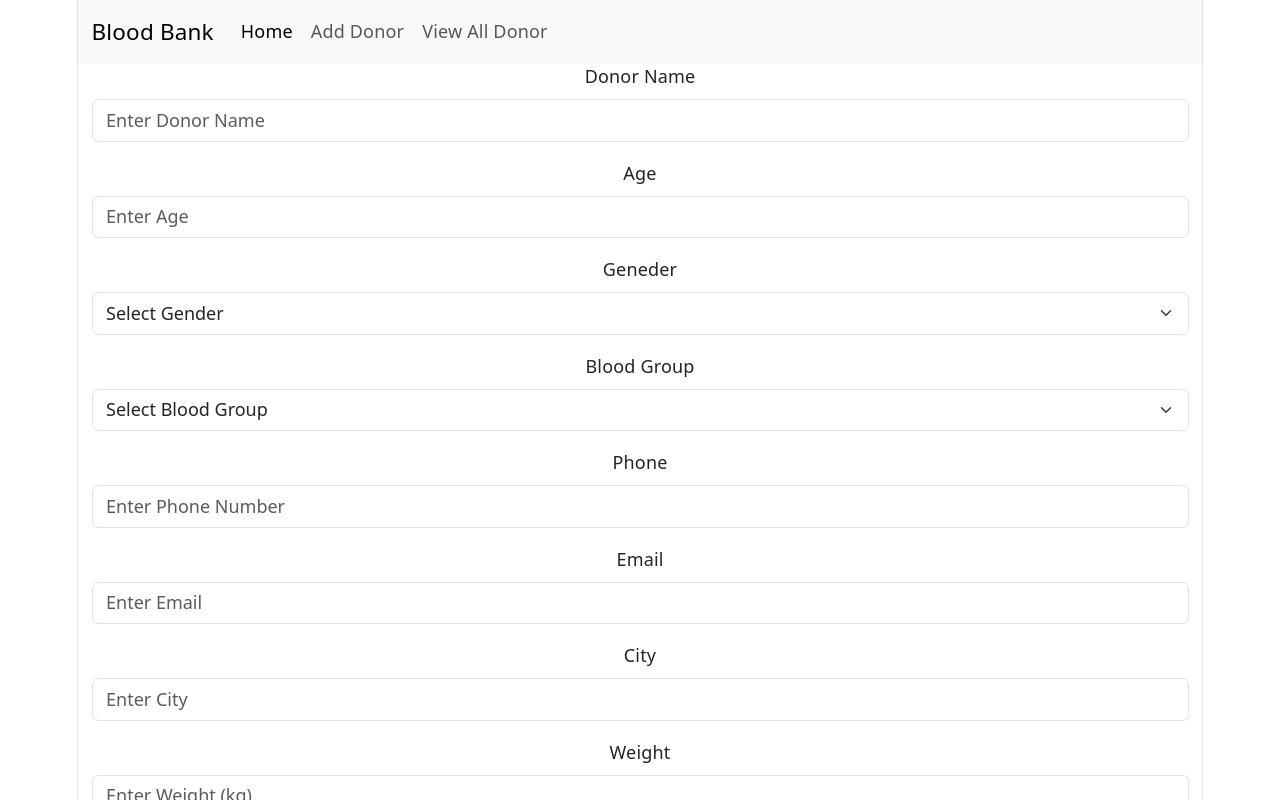
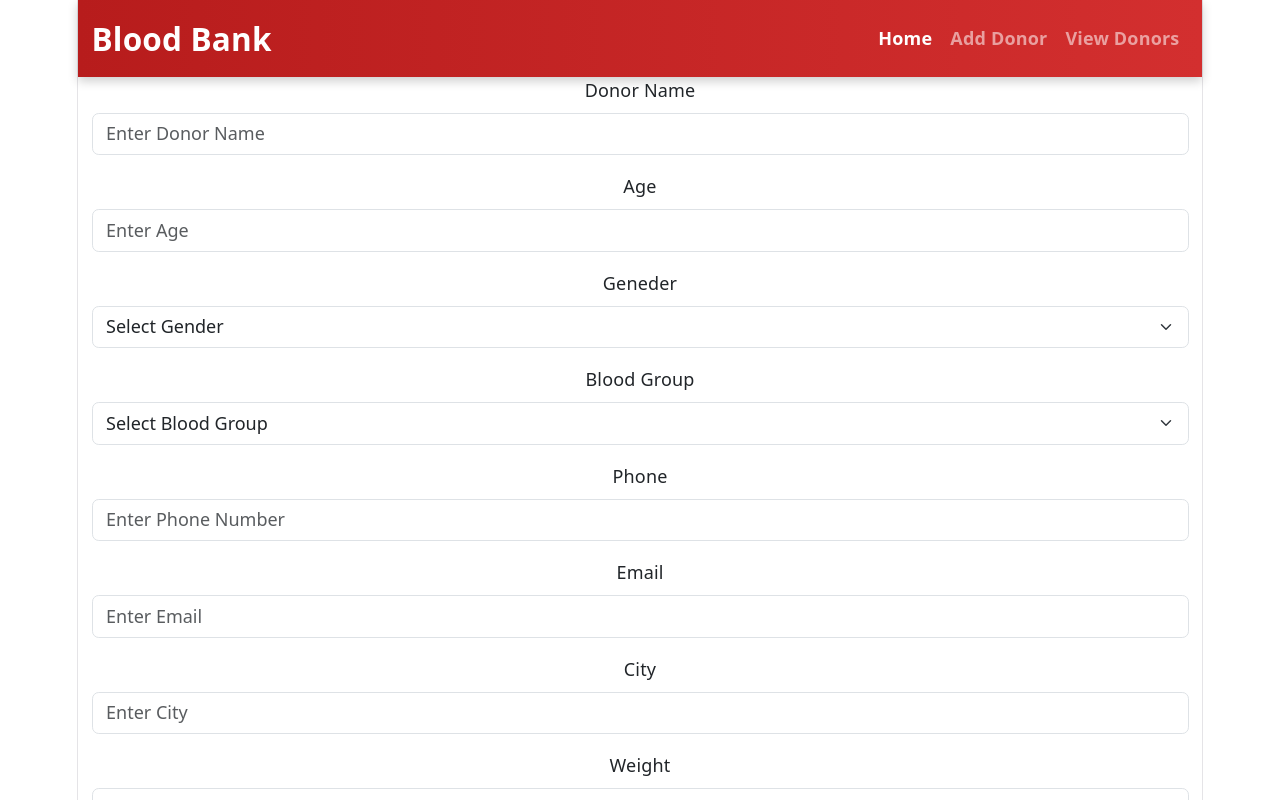
Before and after one commit to Anurag3215/blood-bank-management-react-app, a React (Vite) app: page / in a window 1280 px wide. Shown: the top 800 px of the page. Built offline with nearby package versions, Linux system fonts and the light colour scheme.

Commit message:
Nav bar upadated

```diff
--- a/src/components/Navbar.jsx
+++ b/src/components/Navbar.jsx
@@ -5,19 +5,54 @@
     return (
         <div>
 
-            <nav class="navbar navbar-expand-lg bg-body-tertiary">
-                <div class="container-fluid">
-                    <Link class="navbar-brand" to="#">Blood Bank</Link>
-                    <button class="navbar-toggler" type="button" data-bs-toggle="collapse" data-bs-target="#navbarNavAltMarkup" aria-controls="navbarNavAltMarkup" aria-expanded="false" aria-label="Toggle navigation">
-                        <span class="navbar-toggler-icon"></span>
+            <nav
+                className="navbar navbar-expand-lg navbar-dark"
+                style={{
+                    background: "linear-gradient(90deg, #b71c1c, #d32f2f)",
+                    boxShadow: "0 4px 10px rgba(0,0,0,0.2)"
+                }}
+            >
+                <div className="container">
+
+                    <Link className="navbar-brand fw-bold fs-3" to="/">
+                        Blood Bank
+                    </Link>
+
+                    <button
+                        className="navbar-toggler"
+                        type="button"
+                        data-bs-toggle="collapse"
+                        data-bs-target="#navbarNav"
+                    >
+                        <span className="navbar-toggler-icon"></span>
                     </button>
-                    <div class="collapse navbar-collapse" id="navbarNavAltMarkup">
-                        <div class="navbar-nav">
-                            <Link class="nav-link active" aria-current="page" to="">Home</Link>
-                            <Link class="nav-link" to="/add">Add Donor</Link>
-                            <Link class="nav-link" to="/view">View All Donor</Link>
-                        </div>
+
+                    <div className="collapse navbar-collapse" id="navbarNav">
+
+                        <ul className="navbar-nav ms-auto">
+
+                            <li className="nav-item">
+                                <Link className="nav-link active fw-semibold" to="/">
+                                    Home
+                                </Link>
+                            </li>
+
+                            <li className="nav-item">
+                                <Link className="nav-link fw-semibold" to="/add">
+                                    Add Donor
+                                </Link>
+                            </li>
+
+                            <li className="nav-item">
+                                <Link className="nav-link fw-semibold" to="/view">
+                                    View Donors
+                                </Link>
+                            </li>
+
+                        </ul>
+
                     </div>
+
                 </div>
             </nav>
 
```
